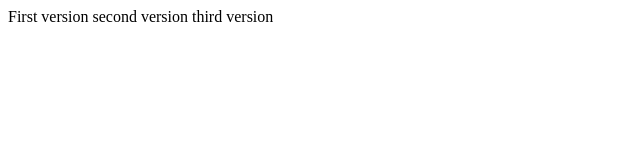
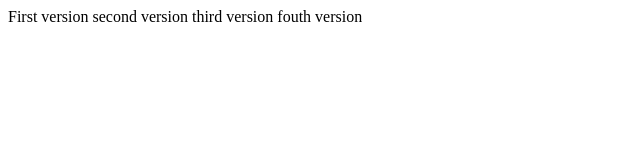
Before and after one commit to VenuBabu1223/day-13-git, a plain HTML site: page index.html in a window 1280 px wide. Shown: the whole page, without its empty margins (0-640 px from the left). Drawn offline with Linux system fonts and the light colour scheme.

Commit message:
fouth version

```diff
--- a/index.html
+++ b/index.html
@@ -9,5 +9,6 @@
     First version
     second version
     third version
+    fouth version
 </body>
 </html>
```
